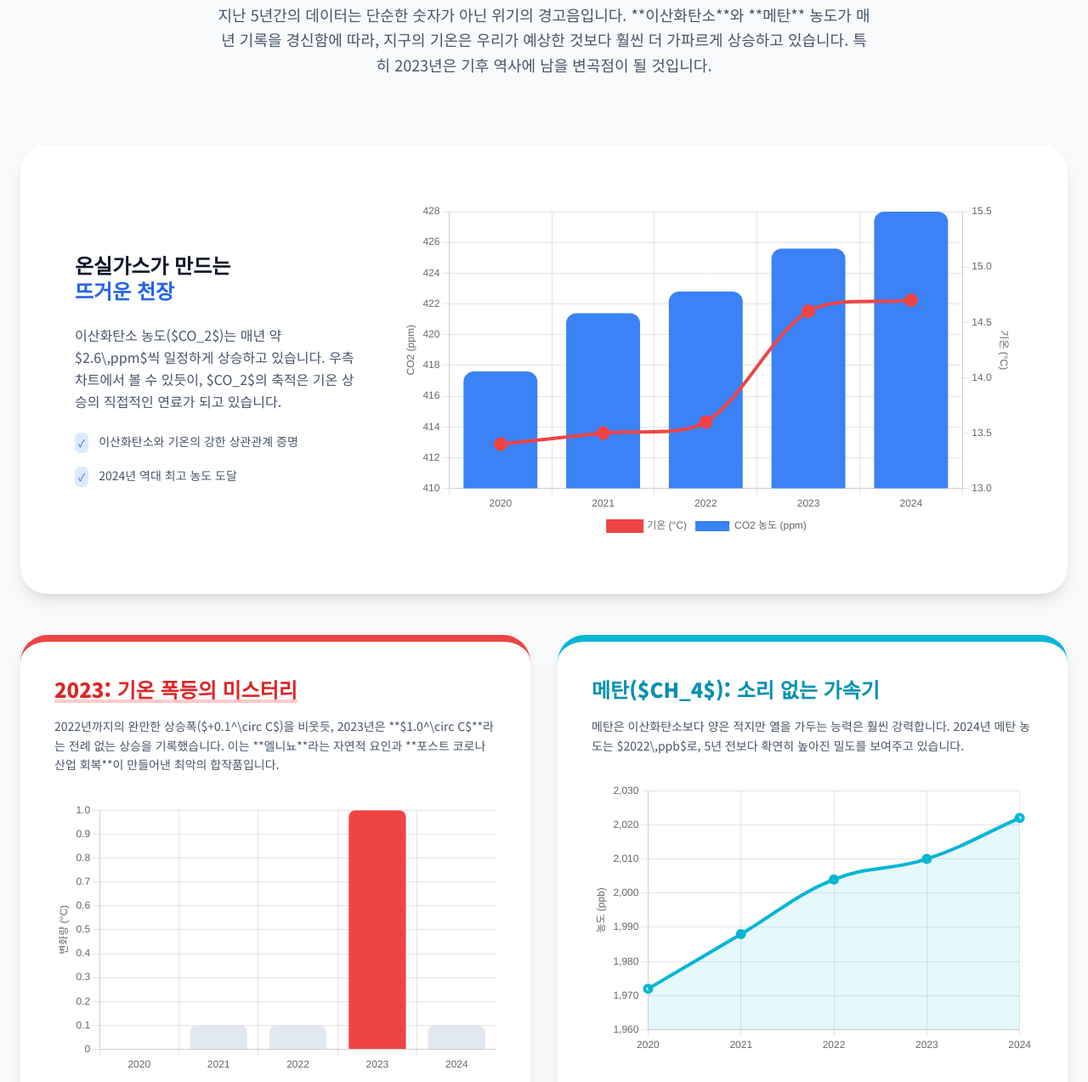
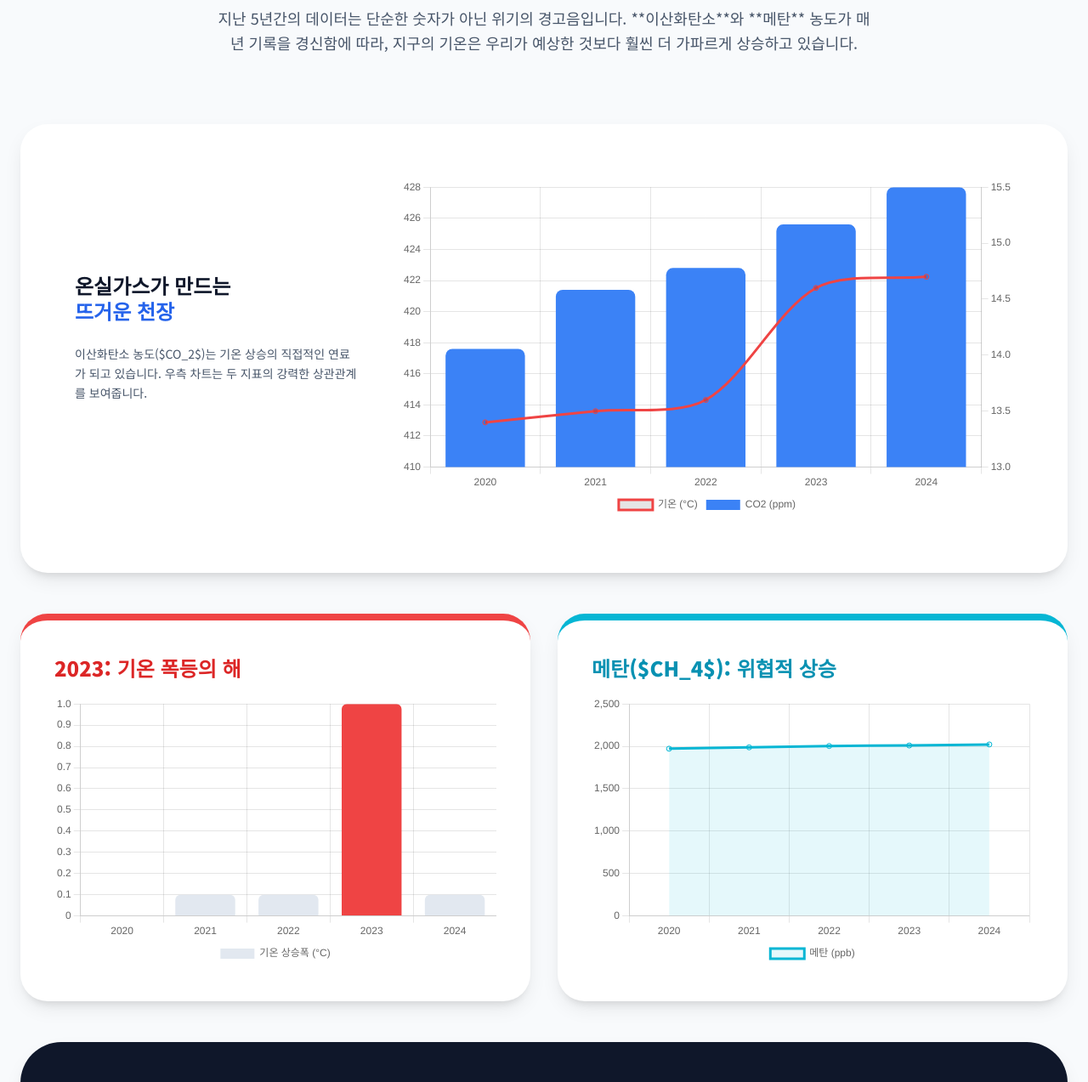
Before and after one commit to baeyunhui071-collab/PNU, a plain HTML site: page 02.html in a window 1280 px wide. Shown: the part 857-2130 px from the top of the page at 85% size. Drawn offline with nearby package versions, Linux system fonts and the light colour scheme.

Commit message:
Update 02.html

```diff
--- a/02.html
+++ b/02.html
@@ -23,39 +23,31 @@
         .card-shadow { box-shadow: 0 10px 25px -5px rgba(0, 0, 0, 0.1), 0 8px 10px -6px rgba(0, 0, 0, 0.1); }
         @media (max-width: 768px) { .chart-container { height: 300px; } }
     </style>
-    <!--
-        팔레트 선택: "Brilliant Blues & Heat Red"
-        - 주 텍스트: #0F172A
-        - 강조 레드 (기온): #EF4444
-        - 강조 블루 (CO2): #3B82F6
-        - 강조 사이언 (CH4): #06B6D4
-    -->
-    <!--
-        내러티브 및 시각화 계획:
-        1. 메인 히어로: 강력한 타이틀과 2023년 경고 배지.
-        2. 데이터 요약: 5년간의 전체 변화를 한눈에 보여주는 KPI 카드.
-        3. 핵심 분석: CO2와 기온의 상관관계를 보여주는 이중 축 콤보 차트.
-        4. 심층 분석: 2023년 기온 폭등(The Spike)의 원인과 수치 강조 차트.
-        5. 세부 지표: 메탄 농도의 가속화 추이 선 그래프.
-        6. 결론: 전문가 분석 및 향후 과제 섹션.
-
-        기술 확인:
-        - Mermaid JS 사용 안함.
-        - SVG 사용 안함 (모든 시각화는 Canvas 기반 Chart.js).
-        - 레이블 래핑 및 툴팁 콜백 적용.
-    -->
 </head>
 <body class="bg-slate-50">
 
     <!-- Sticky Navigation -->
     <nav class="sticky top-0 z-50 glass-card border-b border-slate-200 px-6 py-4 card-shadow">
         <div class="max-w-7xl mx-auto flex justify-between items-center">
-            <span class="text-xl font-black tracking-tighter text-slate-800">CLIMATE <span class="text-red-600">WATCH</span> 2024</span>
-            <div class="hidden md:flex space-x-8 text-sm font-bold text-slate-600">
-                <a href="#overview" class="hover:text-red-600 transition-colors">데이터 개요</a>
-                <a href="#analysis" class="hover:text-red-600 transition-colors">상관관계 분석</a>
-                <a href="#the-spike" class="hover:text-red-600 transition-colors">2023 변곡점</a>
-                <a href="#strategy" class="hover:text-red-600 transition-colors">대응 전략</a>
+            <!-- Logo with Link to Index -->
+            <a href="index.html" class="text-xl font-black tracking-tighter text-slate-800 hover:opacity-80 transition-opacity">
+                CLIMATE <span class="text-red-600">WATCH</span> 2024
+            </a>
+
+            <div class="flex items-center space-x-4 md:space-x-8 text-sm font-bold text-slate-600">
+                <!-- Home Button added -->
+                <a href="index.html" class="flex items-center text-slate-900 bg-slate-100 px-3 py-1.5 rounded-lg hover:bg-slate-200 transition-colors">
+                    <svg xmlns="http://www.w3.org/2000/svg" class="h-4 w-4 mr-1" fill="none" viewBox="0 0 24 24" stroke="currentColor">
+                        <path stroke-linecap="round" stroke-linejoin="round" stroke-width="2" d="M3 12l2-2m0 0l7-7 7 7M5 10v10a1 1 0 001 1h3m10-11l2 2m-2-2v10a1 1 0 01-1 1h-3m-6 0a1 1 0 001-1v-4a1 1 0 011-1h2a1 1 0 011 1v4a1 1 0 001 1m-6 0h6" />
+                    </svg>
+                    홈
+                </a>
+                <div class="hidden md:flex space-x-8">
+                    <a href="#overview" class="hover:text-red-600 transition-colors">데이터 개요</a>
+                    <a href="#analysis" class="hover:text-red-600 transition-colors">상관관계 분석</a>
+                    <a href="#the-spike" class="hover:text-red-600 transition-colors">2023 변곡점</a>
+                    <a href="#strategy" class="hover:text-red-600 transition-colors">대응 전략</a>
+                </div>
             </div>
         </div>
     </nav>
@@ -71,7 +63,6 @@
                 <span class="mr-2">●</span> 2023년 기온 급상승 경고 ($+1.0^\circ C$)
             </div>
         </div>
-        <!-- Decorative Circle -->
         <div class="absolute -top-20 -left-20 w-96 h-96 bg-blue-500/10 rounded-full blur-3xl"></div>
         <div class="absolute -bottom-20 -right-20 w-96 h-96 bg-red-500/10 rounded-full blur-3xl"></div>
     </header>
@@ -103,32 +94,22 @@
             </div>
         </div>
 
-        <!-- Introduction Paragraph -->
+        <!-- Introduction -->
         <section class="mt-24 mb-20 max-w-3xl mx-auto text-center">
             <h3 class="text-3xl font-black mb-6 text-slate-800">우리가 마주한 데이터의 진실</h3>
             <p class="text-lg text-slate-600 leading-relaxed">
-                지난 5년간의 데이터는 단순한 숫자가 아닌 위기의 경고음입니다. **이산화탄소**와 **메탄** 농도가 매년 기록을 경신함에 따라, 지구의 기온은 우리가 예상한 것보다 훨씬 더 가파르게 상승하고 있습니다. 특히 2023년은 기후 역사에 남을 변곡점이 될 것입니다.
+                지난 5년간의 데이터는 단순한 숫자가 아닌 위기의 경고음입니다. **이산화탄소**와 **메탄** 농도가 매년 기록을 경신함에 따라, 지구의 기온은 우리가 예상한 것보다 훨씬 더 가파르게 상승하고 있습니다.
             </p>
         </section>
 
-        <!-- Main Analysis Section -->
+        <!-- Main Chart Section -->
         <section id="analysis" class="bg-white rounded-[2rem] p-10 md:p-16 card-shadow mb-12">
             <div class="grid grid-cols-1 lg:grid-cols-3 gap-12 items-center">
                 <div class="lg:col-span-1">
                     <h4 class="text-2xl font-black mb-6 leading-tight">온실가스가 만드는<br><span class="text-blue-600">뜨거운 천장</span></h4>
-                    <p class="text-slate-600 mb-6 leading-relaxed">
-                        이산화탄소 농도($CO_2$)는 매년 약 $2.6\,ppm$씩 일정하게 상승하고 있습니다. 우측 차트에서 볼 수 있듯이, $CO_2$의 축적은 기온 상승의 직접적인 연료가 되고 있습니다.
+                    <p class="text-slate-600 mb-6 leading-relaxed text-sm">
+                        이산화탄소 농도($CO_2$)는 기온 상승의 직접적인 연료가 되고 있습니다. 우측 차트는 두 지표의 강력한 상관관계를 보여줍니다.
                     </p>
-                    <ul class="space-y-4">
-                        <li class="flex items-start">
-                            <span class="bg-blue-100 text-blue-600 p-1 rounded-md mr-3 text-xs">✓</span>
-                            <span class="text-sm text-slate-600 font-medium">이산화탄소와 기온의 강한 상관관계 증명</span>
-                        </li>
-                        <li class="flex items-start">
-                            <span class="bg-blue-100 text-blue-600 p-1 rounded-md mr-3 text-xs">✓</span>
-                            <span class="text-sm text-slate-600 font-medium">2024년 역대 최고 농도 도달</span>
-                        </li>
-                    </ul>
                 </div>
                 <div class="lg:col-span-2">
                     <div class="chart-container">
@@ -138,65 +119,48 @@
             </div>
         </section>
 
-        <!-- Deep Dive Section: The 2023 Spike -->
+        <!-- Sub Charts Section -->
         <section id="the-spike" class="grid grid-cols-1 md:grid-cols-2 gap-8 mb-12">
             <div class="bg-white rounded-[2rem] p-10 card-shadow border-t-8 border-red-500">
-                <h4 class="text-2xl font-black mb-4 text-red-600 underline decoration-red-200 decoration-4">2023: 기온 폭등의 미스터리</h4>
-                <p class="text-slate-600 mb-8 text-sm leading-relaxed">
-                    2022년까지의 완만한 상승폭($+0.1^\circ C$)을 비웃듯, 2023년은 **$1.0^\circ C$**라는 전례 없는 상승을 기록했습니다. 이는 **엘니뇨**라는 자연적 요인과 **포스트 코로나 산업 회복**이 만들어낸 최악의 합작품입니다.
-                </p>
+                <h4 class="text-2xl font-black mb-4 text-red-600">2023: 기온 폭등의 해</h4>
                 <div class="chart-container h-80">
                     <canvas id="spikeChart"></canvas>
                 </div>
             </div>
             <div class="bg-white rounded-[2rem] p-10 card-shadow border-t-8 border-cyan-500">
-                <h4 class="text-2xl font-black mb-4 text-cyan-600">메탄($CH_4$): 소리 없는 가속기</h4>
-                <p class="text-slate-600 mb-8 text-sm leading-relaxed">
-                    메탄은 이산화탄소보다 양은 적지만 열을 가두는 능력은 훨씬 강력합니다. 2024년 메탄 농도는 $2022\,ppb$로, 5년 전보다 확연히 높아진 밀도를 보여주고 있습니다.
-                </p>
+                <h4 class="text-2xl font-black mb-4 text-cyan-600">메탄($CH_4$): 위협적 상승</h4>
                 <div class="chart-container h-80">
                     <canvas id="methaneFlowChart"></canvas>
                 </div>
             </div>
         </section>
 
-        <!-- Qualitative Strategy Section -->
+        <!-- Strategy Section -->
         <section id="strategy" class="bg-slate-900 text-white rounded-[3rem] p-12 md:p-20 card-shadow overflow-hidden relative">
             <div class="relative z-10 max-w-4xl mx-auto">
                 <h2 class="text-4xl font-black mb-12 text-center">미래를 위한 대응 전략</h2>
-                <div class="grid grid-cols-1 md:grid-cols-2 gap-10">
-                    <div class="flex space-x-6">
-                        <div class="flex-shrink-0 w-12 h-12 bg-blue-500 rounded-2xl flex items-center justify-center font-black text-xl">01</div>
-                        <div>
-                            <h5 class="text-xl font-bold mb-3 text-blue-400">데이터 기반 정밀 모니터링</h5>
-                            <p class="text-slate-400 leading-relaxed text-sm">2023년과 같은 기습적인 기온 상승에 대비하기 위해 AI 기반의 기후 예측 모델과 실시간 탄소 추적 시스템 도입이 시급합니다.</p>
-                        </div>
+                <div class="grid grid-cols-1 md:grid-cols-2 gap-10 text-sm">
+                    <div class="bg-white/5 p-6 rounded-2xl border border-white/10">
+                        <h5 class="text-xl font-bold mb-3 text-blue-400">데이터 기반 모니터링</h5>
+                        <p class="text-slate-400 leading-relaxed">AI 기반의 기상 예측 모델을 통해 2023년과 같은 급격한 변동성을 사전에 감지해야 합니다.</p>
                     </div>
-                    <div class="flex space-x-6">
-                        <div class="flex-shrink-0 w-12 h-12 bg-red-500 rounded-2xl flex items-center justify-center font-black text-xl">02</div>
-                        <div>
-                            <h5 class="text-xl font-bold mb-3 text-red-400">산업 구조의 근본적 체질 개선</h5>
-                            <p class="text-slate-400 leading-relaxed text-sm">단기적 경기 회복이 탄소 배출량의 반등으로 이어지지 않도록 재생 에너지 비중을 획기적으로 높이는 로드맵이 실천되어야 합니다.</p>
-                        </div>
+                    <div class="bg-white/5 p-6 rounded-2xl border border-white/10">
+                        <h5 class="text-xl font-bold mb-3 text-red-400">에너지 체질 개선</h5>
+                        <p class="text-slate-400 leading-relaxed">탄소 배출 반등을 막기 위해 재생 에너지로의 전환 속도를 획기적으로 높여야 합니다.</p>
                     </div>
                 </div>
             </div>
-            <!-- Decorative Light -->
-            <div class="absolute top-0 right-0 w-80 h-80 bg-blue-600/20 rounded-full blur-[100px]"></div>
-            <div class="absolute bottom-0 left-0 w-80 h-80 bg-red-600/20 rounded-full blur-[100px]"></div>
-        </section>
+        </header>
 
     </main>
 
     <footer class="bg-slate-100 py-16 px-6 border-t border-slate-200">
         <div class="max-w-7xl mx-auto text-center">
-            <p class="text-slate-400 text-xs font-bold uppercase tracking-widest mb-4">본 페이지는 업로드된 '온난화.csv'를 기반으로 시각화되었습니다.</p>
-            <p class="text-slate-500 text-sm">© 2026 Climate Visualization Project. No SVG | No Mermaid JS | Built for Action.</p>
+            <p class="text-slate-500 text-sm">© 2026 Climate Visualization Project. <a href="index.html" class="underline hover:text-slate-800">홈으로 이동</a></p>
         </div>
     </footer>
 
     <script>
-        // Data Extraction
         const rawData = [
             { year: '2020', co2: 417.6, ch4: 1972, temp: 13.4 },
             { year: '2021', co2: 421.4, ch4: 1988, temp: 13.5 },
@@ -211,129 +175,63 @@
         const tempData = rawData.map(d => d.temp);
         const tempIncrements = rawData.map((d, i) => i === 0 ? 0 : (d.temp - rawData[i-1].temp).toFixed(1));
 
-        // Label Wrapping Logic (16 chars)
-        function wrapLabel(label) {
-            if (typeof label !== 'string' || label.length <= 16) return label;
-            const words = label.split(' ');
-            const lines = [];
-            let currentLine = '';
-            words.forEach(word => {
-                if ((currentLine + word).length > 16) {
-                    lines.push(currentLine.trim());
-                    currentLine = word + ' ';
-                } else {
-                    currentLine += word + ' ';
-                }
-            });
-            lines.push(currentLine.trim());
-            return lines;
-        }
-
-        const wrappedLabels = labels.map(l => wrapLabel(l));
-
-        // Shared Tooltip Config
-        const tooltipConfig = {
-            callbacks: {
-                title: function(tooltipItems) {
-                    const item = tooltipItems[0];
-                    let label = item.chart.data.labels[item.dataIndex];
-                    return Array.isArray(label) ? label.join(' ') : label;
-                }
-            }
+        // Chart Configs
+        const chartOptions = {
+            responsive: true,
+            maintainAspectRatio: false,
+            plugins: { legend: { position: 'bottom' } }
         };
 
-        // Chart 1: Main Correlation (CO2 vs Temp)
-        const ctxMain = document.getElementById('mainCorrelationChart').getContext('2d');
-        new Chart(ctxMain, {
+        // Main Correlation Chart
+        new Chart(document.getElementById('mainCorrelationChart'), {
             type: 'bar',
             data: {
-                labels: wrappedLabels,
+                labels: labels,
                 datasets: [
-                    {
-                        label: '기온 (°C)',
-                        data: tempData,
-                        type: 'line',
-                        borderColor: '#EF4444',
-                        backgroundColor: '#EF4444',
-                        borderWidth: 4,
-                        yAxisID: 'yTemp',
-                        tension: 0.3,
-                        pointRadius: 6,
-                        pointHoverRadius: 10,
-                        zIndex: 10
-                    },
-                    {
-                        label: 'CO2 농도 (ppm)',
-                        data: co2Data,
-                        backgroundColor: '#3B82F6',
-                        borderRadius: 12,
-                        yAxisID: 'yCO2'
-                    }
+                    { label: '기온 (°C)', data: tempData, type: 'line', borderColor: '#EF4444', yAxisID: 'yTemp', tension: 0.3, zIndex: 10 },
+                    { label: 'CO2 (ppm)', data: co2Data, backgroundColor: '#3B82F6', yAxisID: 'yCO2', borderRadius: 8 }
                 ]
             },
             options: {
-                responsive: true,
-                maintainAspectRatio: false,
-                plugins: { tooltip: tooltipConfig, legend: { position: 'bottom' } },
+                ...chartOptions,
                 scales: {
-                    yCO2: { position: 'left', min: 410, title: { display: true, text: 'CO2 (ppm)' } },
-                    yTemp: { position: 'right', min: 13, max: 15.5, grid: { drawOnChartArea: false }, title: { display: true, text: '기온 (°C)' } }
+                    yCO2: { position: 'left', min: 410 },
+                    yTemp: { position: 'right', min: 13, max: 15.5, grid: { drawOnChartArea: false } }
                 }
             }
         });
 
-        // Chart 2: The 2023 Spike
-        const ctxSpike = document.getElementById('spikeChart').getContext('2d');
-        new Chart(ctxSpike, {
+        // Spike Chart
+        new Chart(document.getElementById('spikeChart'), {
             type: 'bar',
             data: {
-                labels: wrappedLabels,
+                labels: labels,
                 datasets: [{
-                    label: '전년 대비 상승폭 (°C)',
+                    label: '기온 상승폭 (°C)',
                     data: tempIncrements,
                     backgroundColor: (ctx) => ctx.dataIndex === 3 ? '#EF4444' : '#E2E8F0',
-                    borderRadius: 8
+                    borderRadius: 6
                 }]
             },
-            options: {
-                responsive: true,
-                maintainAspectRatio: false,
-                plugins: { tooltip: tooltipConfig, legend: { display: false } },
-                scales: { y: { beginAtZero: true, title: { display: true, text: '변화량 (°C)' } } }
-            }
+            options: chartOptions
         });
 
-        // Chart 3: Methane Trend
-        const ctxMethane = document.getElementById('methaneFlowChart').getContext('2d');
-        new Chart(ctxMethane, {
+        // Methane Chart
+        new Chart(document.getElementById('methaneFlowChart'), {
             type: 'line',
             data: {
-                labels: wrappedLabels,
+                labels: labels,
                 datasets: [{
                     label: '메탄 (ppb)',
                     data: ch4Data,
                     borderColor: '#06B6D4',
                     backgroundColor: 'rgba(6, 182, 212, 0.1)',
                     fill: true,
-                    borderWidth: 4,
-                    pointRadius: 4,
                     tension: 0.4
                 }]
             },
-            options: {
-                responsive: true,
-                maintainAspectRatio: false,
-                plugins: { tooltip: tooltipConfig, legend: { display: false } },
-                scales: { y: { min: 1960, title: { display: true, text: '농도 (ppb)' } } }
-            }
+            options: chartOptions
         });
     </script>
 </body>
-<!--
-    CONFIRMATION:
-    - NO MERMAID JS used.
-    - NO SVG used (Only Canvas via Chart.js).
-    - Responsive layout with Tailwind CSS.
-    - 2023 Spike highlighted as requested.
--->
 </html>
```
